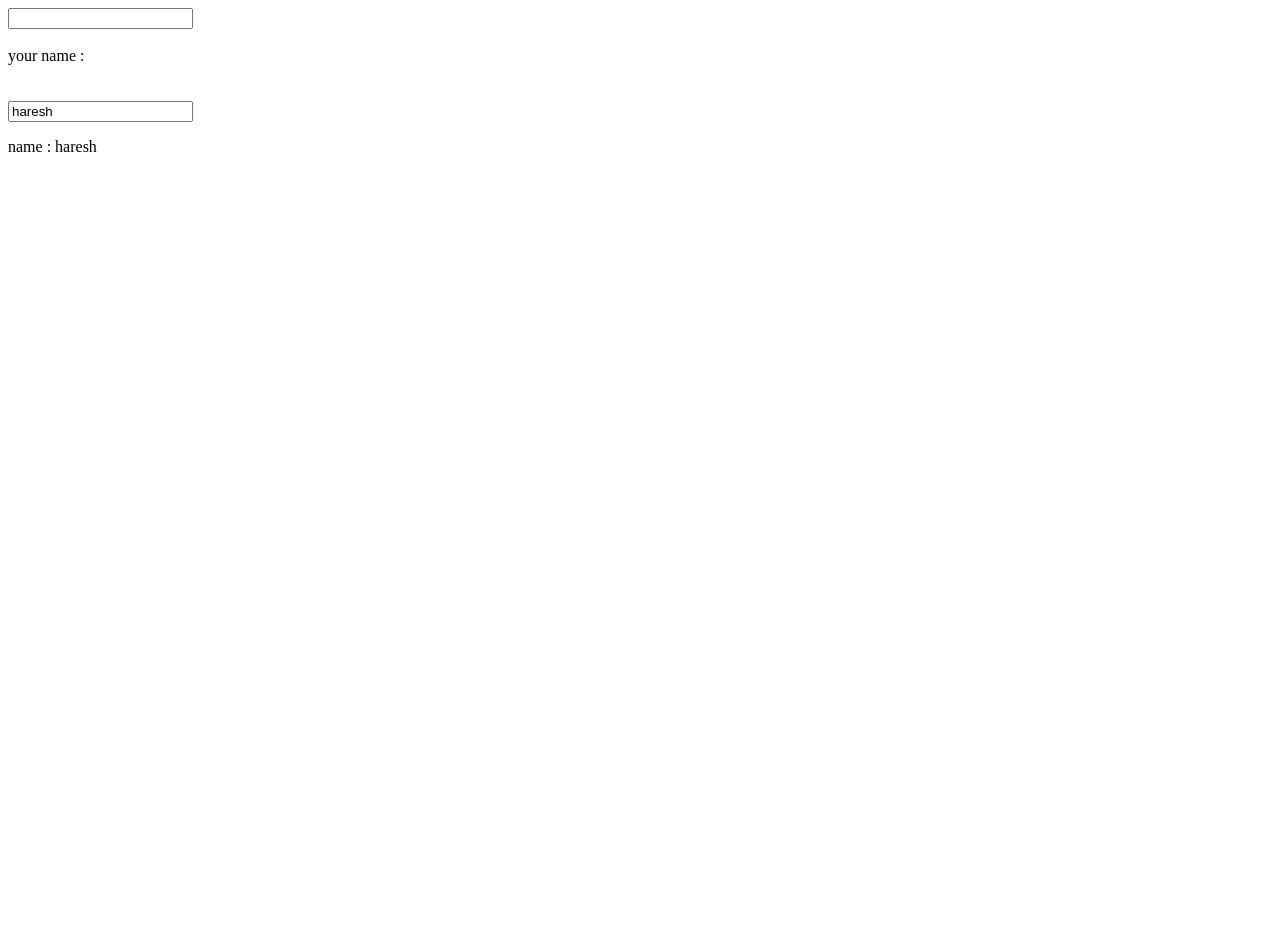
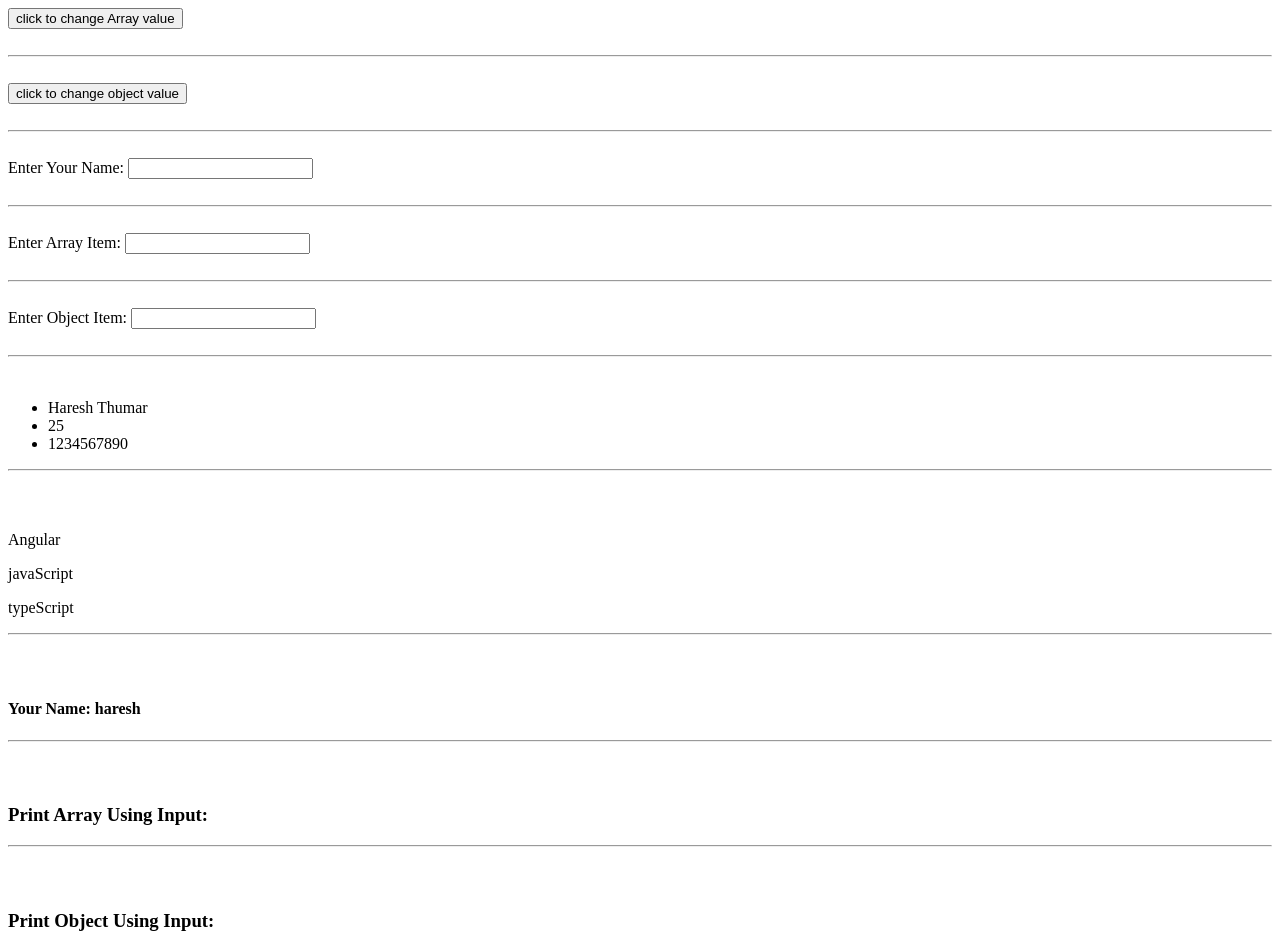
Before and after one commit to Haresh-thumar/Learn-Tutorials-in-Angular-13, an Angular app: page / in a window 1280 px wide. Shown: the top 950 px of the page. Before the commit the page ends 800 px from the top, so only its background shows below. Built offline with nearby package versions, Linux system fonts and the light colour scheme.

Commit message:
parent to child data

```diff
--- a/src/app/app.component.html
+++ b/src/app/app.component.html
@@ -1,8 +1,8 @@
-<!-- <app-parent></app-parent> -->
+<app-parent></app-parent>
 
 <!-- <app-one-way-data-binding></app-one-way-data-binding> -->
 
-<app-two-way-data-binding></app-two-way-data-binding>
+<!-- <app-two-way-data-binding></app-two-way-data-binding> -->
 
 <!-- <app-practice-example></app-practice-example> -->
 
--- a/src/app/parentTochildData/child/child.component.html
+++ b/src/app/parentTochildData/child/child.component.html
@@ -1,14 +1,34 @@
-<p>child works!</p>
-
-<!-------- print the object --------->
+<!--=================== Example-1 (print the object) ===================-->
 <ul>
   <li>{{item.studentName}}</li>
   <li>{{item.studentAge}}</li>
   <li>{{item.studentMobile}}</li>
 </ul>
+<hr><br><br>
 
 
-<!---------- print the Array -------->
+<!--=================== Example-2 (print the Array) ===================-->
 <div *ngFor="let data of arrList">
   <p>{{data}}</p>
 </div>
+<hr><br><br>
+
+
+<!--=================== Example-3 (print the string) ===================-->
+<h4>Your Name: {{name}}</h4>
+<hr><br><br>
+
+
+<!--=================== Example-4 (print Array using Input) ===================-->
+<h3>Print Array Using Input:</h3>
+<ul>
+  <li *ngFor="let hero of myHeroAry">{{hero}}</li>
+</ul>
+<hr><br><br>
+
+
+<!--=================== Example-5 (print object using Input) ===================-->
+<h3>Print Object Using Input:</h3>
+
+<p>Name: {{ myHeroObj.name }} - id: {{ myHeroObj.id }}</p>
+<hr><br><br>
--- a/src/app/parentTochildData/parent/parent.component.html
+++ b/src/app/parentTochildData/parent/parent.component.html
@@ -1,8 +1,25 @@
-<h1>Life cycle Hook | ngOnChanges</h1>
+<!--======================= Example-1 (print Array & Object using class) =======================-->
+<button (click)="getObj();">click to change Array value</button><br><br><hr><br>
 
-<app-child [item]="studentDetail" [arrList]="myArr"></app-child>
 
-<!-- <button (click)="getData()">click to change object value</button>
-<button (click)="getAry();">click to change object value</button> -->
+<!--======================= Example-2 (print Array & Object using class) =======================-->
+<button (click)="getAry();">click to change object value</button><br><br><hr><br>
 
-<button (click)="getData(); getAry();">click to change object & Array value</button>
+
+<!--======================= Example-3 (print String using Input) ===============================-->
+Enter Your Name: <input type="text" (keyup)="passValue($event)"><br><br><hr><br>
+
+
+<!--======================= Example-4 (print Array Using Input) ================================-->
+Enter Array Item: <input type="text" (keyup.enter)="addHeroAry($event)"><br><br><hr><br>
+
+
+<!--======================= Example-5 (print Object Using Input) ===============================-->
+Enter Object Item: <input type="text" (keyup.enter)="addHeroObj($event)"><br><br><hr><br>
+
+
+
+
+
+
+<app-child [item]="studentDetail" [arrList]="myArr" [name]="data" [myHeroAry]="heroAry" [myHeroObj]="heroObj"></app-child>
--- a/src/app/parentTochildData/parent/parent.component.ts
+++ b/src/app/parentTochildData/parent/parent.component.ts
@@ -1,4 +1,3 @@
-import { PropertyRead } from '@angular/compiler';
 import { Component, OnInit } from '@angular/core';
 
 @Component({
@@ -8,6 +7,7 @@ import { Component, OnInit } from '@angular/core';
 })
 export class ParentComponent implements OnInit {
 
+  /*================= Example-1 =================*/
   // object print in child component
   studentDetail = {
     studentName: "Haresh Thumar",
@@ -21,23 +21,55 @@ export class ParentComponent implements OnInit {
     studentMobile: 9574475367
   }
 
+  getObj() {
+    this.studentDetail = this.updateobj;
+  }
 
+
+  /*================= Example-2 =================*/
   // Array print in child component
   myArr: any = ["Angular", "javaScript", "typeScript"];
+
+  getAry() {
+    this.myArr.push("HTML");
+  };
+
+
+  /*================= Example-3 =================*/
+  data: string = "haresh";
+
+  passValue(event) {
+    let value = event.target.value;
+    this.data = value;
+  }
+
+
+  /*================= Example-4 =================*/
+  heroAry: string[] = [];
+
+  addHeroAry(event) {
+    const heroAryName = event.target.value;
+    this.heroAry.push(heroAryName);
+  }
+
+
+  /*================= Example-5 =================*/
+  heroObj: any = {};
+
+  addHeroObj(event) {
+    const heroObjName = event.target.value;
+    this.heroObj = {
+      name: heroObjName,
+      i: Math.random()
+    };
+  }
+
 
 
   constructor() {
     console.warn("parent constructure is called");
   }
 
-  getData() {
-    this.studentDetail = this.updateobj;
-  }
-
-  getAry() {
-    this.myArr.push("HTML");
-  };
-
   ngOnInit(): void {
     console.warn("parent ngOnInit is called");
   }
```
Also changed, not shown: src/app/parentTochildData/child/child.component.ts (+8 -2 lines).
